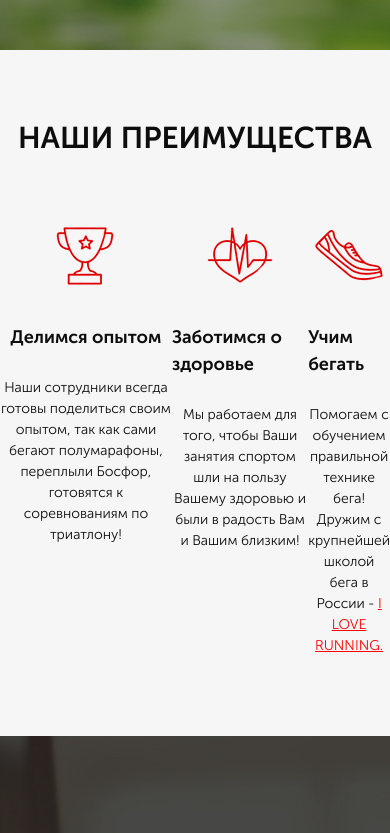
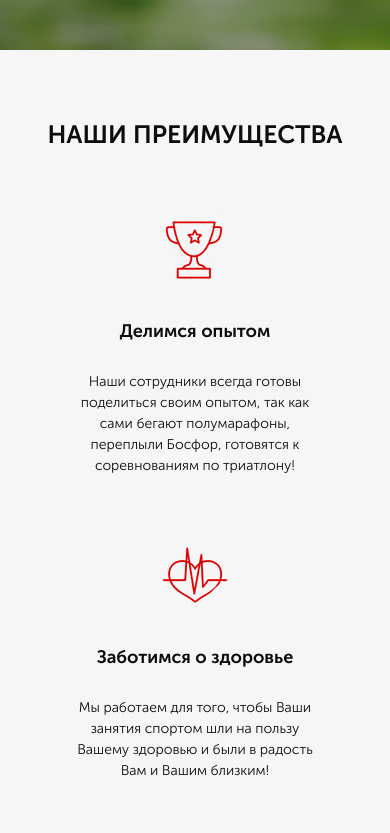
Before and after one commit to romanvoits94/PULSE, a website: page src/index.html in a window 390 px wide. Shown: the part 600-1433 px from the top of the page. Drawn offline with Linux system fonts and the light colour scheme.

Commit message:
advantages_media-screen

```diff
--- a/src/sass/blocks/_advantages.scss
+++ b/src/sass/blocks/_advantages.scss
@@ -6,6 +6,15 @@
         margin-top: 65px;
         display: flex;
         justify-content: space-between;
+
+        @media screen and (max-width: 1024px) {
+            justify-content: space-around;
+        }
+
+        @media screen and (max-width: 768px) {
+            flex-direction: column;
+            align-items: center;
+        }
     }
 
     &__item {
@@ -13,6 +22,14 @@
         flex-direction: column;
         align-items: center;
         max-width: 238px;
+
+        @media screen and (max-width: 768px) {
+            margin-bottom: 65px;
+
+            &:last-child {
+                margin-bottom: 0;
+            }
+        }
     }
 
     &__subtitle {
--- a/src/sass/blocks/_promo.scss
+++ b/src/sass/blocks/_promo.scss
@@ -29,6 +29,10 @@
             font-size: 33px;
         }
 
+        @media screen and (max-width: 430px) {
+            font-size: 30px;
+        }
+
         @media screen and (max-width: 426px) {
             font-size: 25px;
         }
@@ -49,6 +53,10 @@
         @media screen and (max-width: 576px) {
             margin-top: 10px;
             font-size: 17px;
+        }
+
+        @media screen and (max-width: 430px) {
+            font-size: 15px;
         }
 
         @media screen and (max-width: 426px) {
--- a/src/sass/blocks/_titles.scss
+++ b/src/sass/blocks/_titles.scss
@@ -5,6 +5,10 @@
     text-align: center;
     text-transform: uppercase;
 
+     @media screen and (max-width: 425px) {
+        font-size: 25px;
+     }
+
     &_left {
         color: #fff;
         font-size: 36px;
```
Also changed, not shown: src/css/style.min.css.
